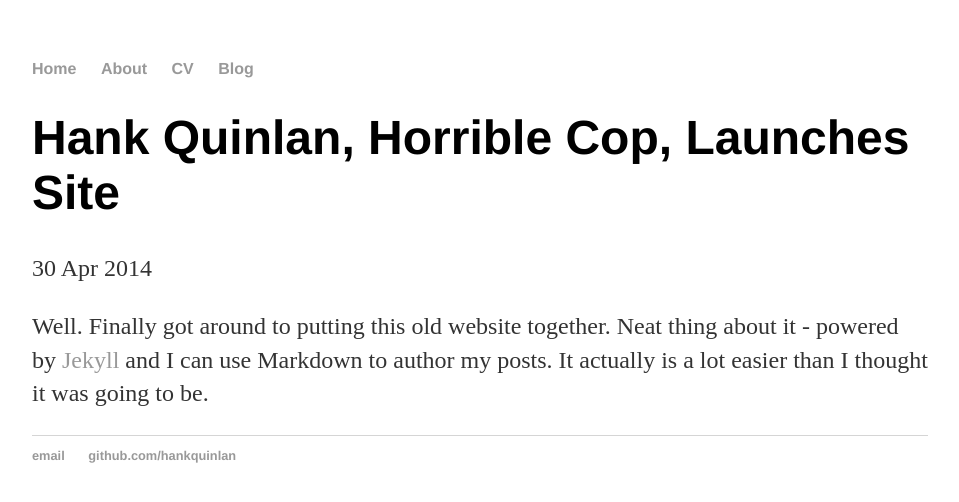
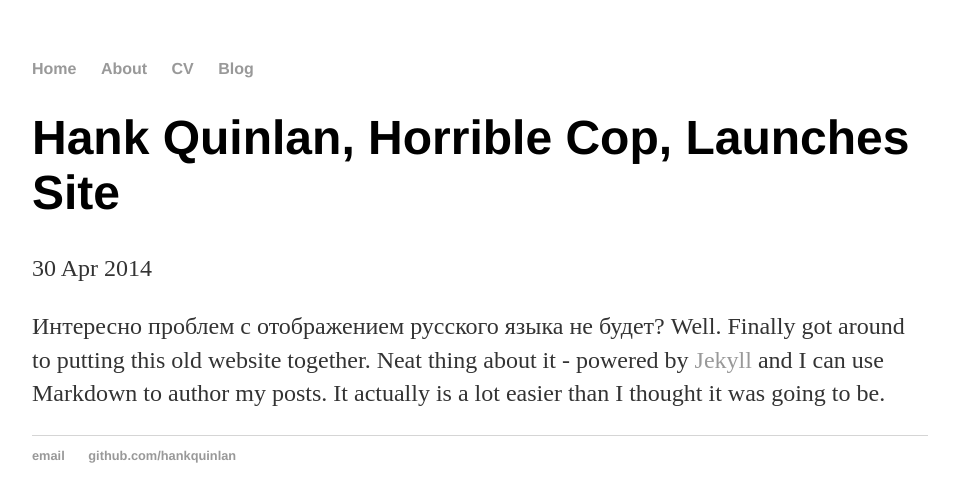
Before and after one commit to MikhailSkiy/MikhailSkiy.github.io, a Jekyll site: the page built from _posts/2014-04-30-hank-quinlan-site-launched.md, in a window 1280 px wide. Shown: the top 502 px of the page, without its empty margins (160-1119 px from the left). Built offline with Jekyll 4.4.1, drawn with Linux system fonts in a browser that asks for light colours.

Commit message:
Update 2014-04-30-hank-quinlan-site-launched.md

```diff
--- a/_posts/2014-04-30-hank-quinlan-site-launched.md
+++ b/_posts/2014-04-30-hank-quinlan-site-launched.md
@@ -4,4 +4,5 @@ title: "Hank Quinlan, Horrible Cop, Launches Site"
 date: 2014-04-30
 ---
 
+Интересно проблем с отображением русского языка не будет?
 Well. Finally got around to putting this old website together. Neat thing about it - powered by [Jekyll](http://jekyllrb.com) and I can use Markdown to author my posts. It actually is a lot easier than I thought it was going to be.
```
